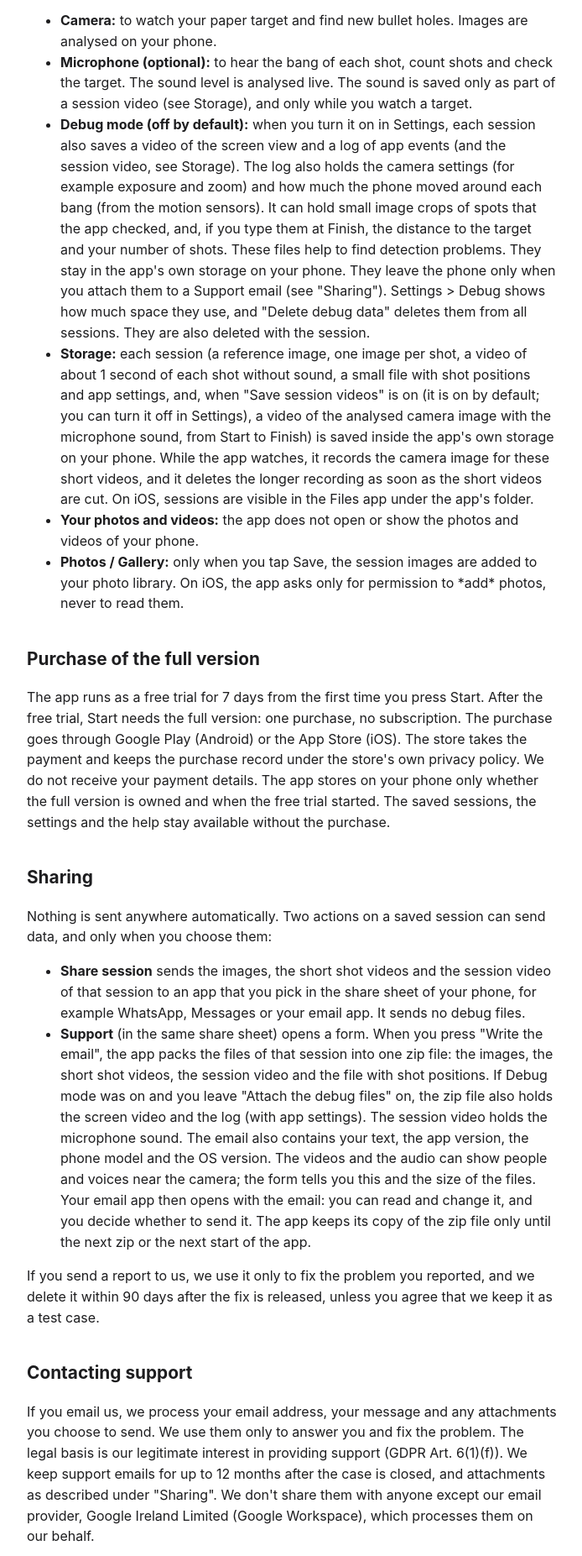
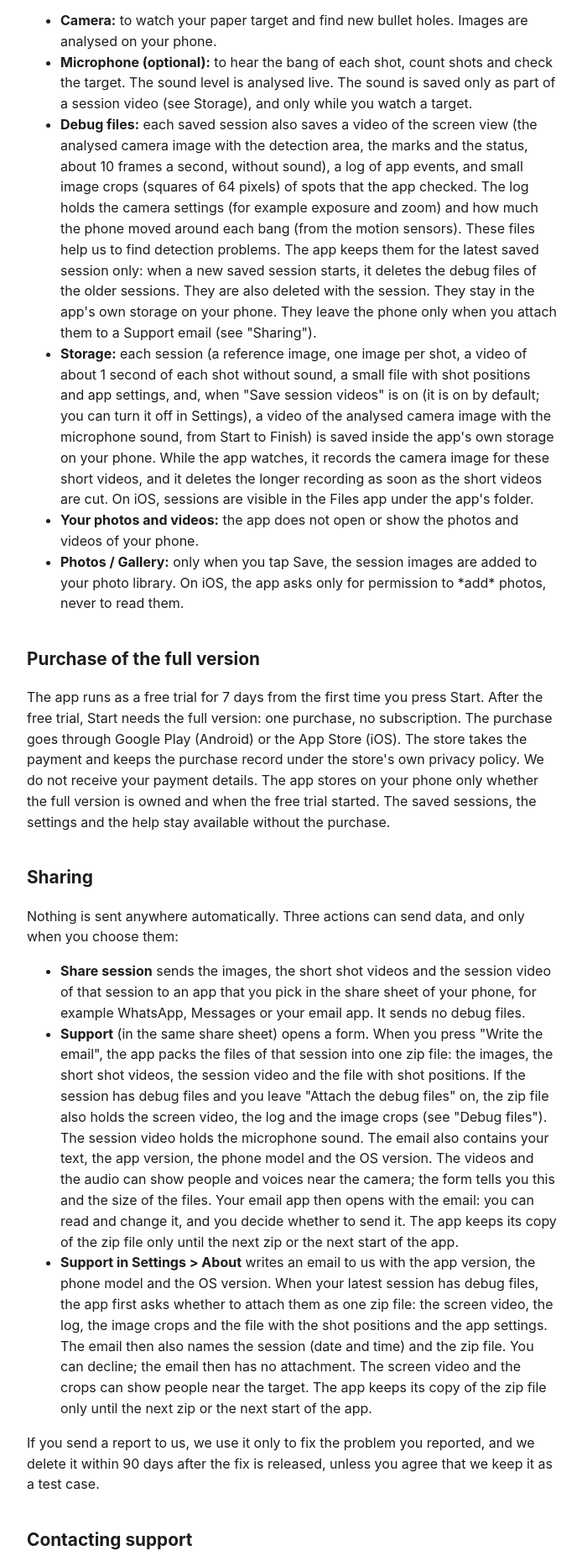
Before and after one commit to igromuls/zeroln-site, a plain HTML site: page products/RangeDot/privacy/index.html in a window 1280 px wide. Shown: the part 560-2413 px from the top of the page at 84% size, without its empty margins (292-986 px from the left). Drawn offline with Linux system fonts and the light colour scheme.

Commit message:
Privacy policy: the debug files of the store build; the support steps (W105)
The store build records debug files (the screen video, the log, the image
crops) for every saved session and keeps those of the latest session.
Settings > About > Support asks whether to attach them. The support page
names the new step and the microphone switch in Settings.

Co-Authored-By: Claude Fable 5.1 <noreply@anthropic.com>

```diff
--- a/products/RangeDot/privacy/index.html
+++ b/products/RangeDot/privacy/index.html
@@ -15,7 +15,7 @@
 </div></header>
 <main><div class="wrap doc">
 <h1>Privacy Policy: RangeDot</h1>
-<p><em>Last updated: 2026-11-14</em></p>
+<p><em>Last updated: 2026-11-17</em></p>
 <p>RangeDot ("the app") is published by SIA "ZeroLN", registration No. 40203796385, registered office 5 Meldru iela, Sigulda, Siguldas novads, LV-2150, Latvia ("we"). This policy covers the app on Android and iOS. We are the data controller for the limited data described under "Contacting support".</p>
 <h2>Summary</h2>
 <p>The app does not collect, store on any server, share, or sell any personal data. It has no accounts, no advertising, no analytics and no tracking, and it makes no internet connection of its own; the purchase of the full version goes through the app store.</p>
@@ -23,7 +23,7 @@
 <ul>
 <li><strong>Camera:</strong> to watch your paper target and find new bullet holes. Images are analysed on your phone.</li>
 <li><strong>Microphone (optional):</strong> to hear the bang of each shot, count shots and check the target. The sound level is analysed live. The sound is saved only as part of a session video (see Storage), and only while you watch a target.</li>
-<li><strong>Debug mode (off by default):</strong> when you turn it on in Settings, each session also saves a video of the screen view and a log of app events (and the session video, see Storage). The log also holds the camera settings (for example exposure and zoom) and how much the phone moved around each bang (from the motion sensors). It can hold small image crops of spots that the app checked, and, if you type them at Finish, the distance to the target and your number of shots. These files help to find detection problems. They stay in the app's own storage on your phone. They leave the phone only when you attach them to a Support email (see "Sharing"). Settings &gt; Debug shows how much space they use, and "Delete debug data" deletes them from all sessions. They are also deleted with the session.</li>
+<li><strong>Debug files:</strong> each saved session also saves a video of the screen view (the analysed camera image with the detection area, the marks and the status, about 10 frames a second, without sound), a log of app events, and small image crops (squares of 64 pixels) of spots that the app checked. The log holds the camera settings (for example exposure and zoom) and how much the phone moved around each bang (from the motion sensors). These files help us to find detection problems. The app keeps them for the latest saved session only: when a new saved session starts, it deletes the debug files of the older sessions. They are also deleted with the session. They stay in the app's own storage on your phone. They leave the phone only when you attach them to a Support email (see "Sharing").</li>
 <li><strong>Storage:</strong> each session (a reference image, one image per shot, a video of about 1 second of each shot without sound, a small file with shot positions and app settings, and, when "Save session videos" is on (it is on by default; you can turn it off in Settings), a video of the analysed camera image with the microphone sound, from Start to Finish) is saved inside the app's own storage on your phone. While the app watches, it records the camera image for these short videos, and it deletes the longer recording as soon as the short videos are cut. On iOS, sessions are visible in the Files app under the app's folder.</li>
 <li><strong>Your photos and videos:</strong> the app does not open or show the photos and videos of your phone.</li>
 <li><strong>Photos / Gallery:</strong> only when you tap Save, the session images are added to your photo library. On iOS, the app asks only for permission to *add* photos, never to read them.</li>
@@ -31,10 +31,11 @@
 <h2>Purchase of the full version</h2>
 <p>The app runs as a free trial for 7 days from the first time you press Start. After the free trial, Start needs the full version: one purchase, no subscription. The purchase goes through Google Play (Android) or the App Store (iOS). The store takes the payment and keeps the purchase record under the store's own privacy policy. We do not receive your payment details. The app stores on your phone only whether the full version is owned and when the free trial started. The saved sessions, the settings and the help stay available without the purchase.</p>
 <h2>Sharing</h2>
-<p>Nothing is sent anywhere automatically. Two actions on a saved session can send data, and only when you choose them:</p>
+<p>Nothing is sent anywhere automatically. Three actions can send data, and only when you choose them:</p>
 <ul>
 <li><strong>Share session</strong> sends the images, the short shot videos and the session video of that session to an app that you pick in the share sheet of your phone, for example WhatsApp, Messages or your email app. It sends no debug files.</li>
-<li><strong>Support</strong> (in the same share sheet) opens a form. When you press "Write the email", the app packs the files of that session into one zip file: the images, the short shot videos, the session video and the file with shot positions. If Debug mode was on and you leave "Attach the debug files" on, the zip file also holds the screen video and the log (with app settings). The session video holds the microphone sound. The email also contains your text, the app version, the phone model and the OS version. The videos and the audio can show people and voices near the camera; the form tells you this and the size of the files. Your email app then opens with the email: you can read and change it, and you decide whether to send it. The app keeps its copy of the zip file only until the next zip or the next start of the app.</li>
+<li><strong>Support</strong> (in the same share sheet) opens a form. When you press "Write the email", the app packs the files of that session into one zip file: the images, the short shot videos, the session video and the file with shot positions. If the session has debug files and you leave "Attach the debug files" on, the zip file also holds the screen video, the log and the image crops (see "Debug files"). The session video holds the microphone sound. The email also contains your text, the app version, the phone model and the OS version. The videos and the audio can show people and voices near the camera; the form tells you this and the size of the files. Your email app then opens with the email: you can read and change it, and you decide whether to send it. The app keeps its copy of the zip file only until the next zip or the next start of the app.</li>
+<li><strong>Support in Settings &gt; About</strong> writes an email to us with the app version, the phone model and the OS version. When your latest session has debug files, the app first asks whether to attach them as one zip file: the screen video, the log, the image crops and the file with the shot positions and the app settings. The email then also names the session (date and time) and the zip file. You can decline; the email then has no attachment. The screen video and the crops can show people near the target. The app keeps its copy of the zip file only until the next zip or the next start of the app.</li>
 </ul>
 <p>If you send a report to us, we use it only to fix the problem you reported, and we delete it within 90 days after the fix is released, unless you agree that we keep it as a test case.</p>
 <h2>Contacting support</h2>
```
Also changed, not shown: products/RangeDot/support/index.html (+2 -2 lines).
